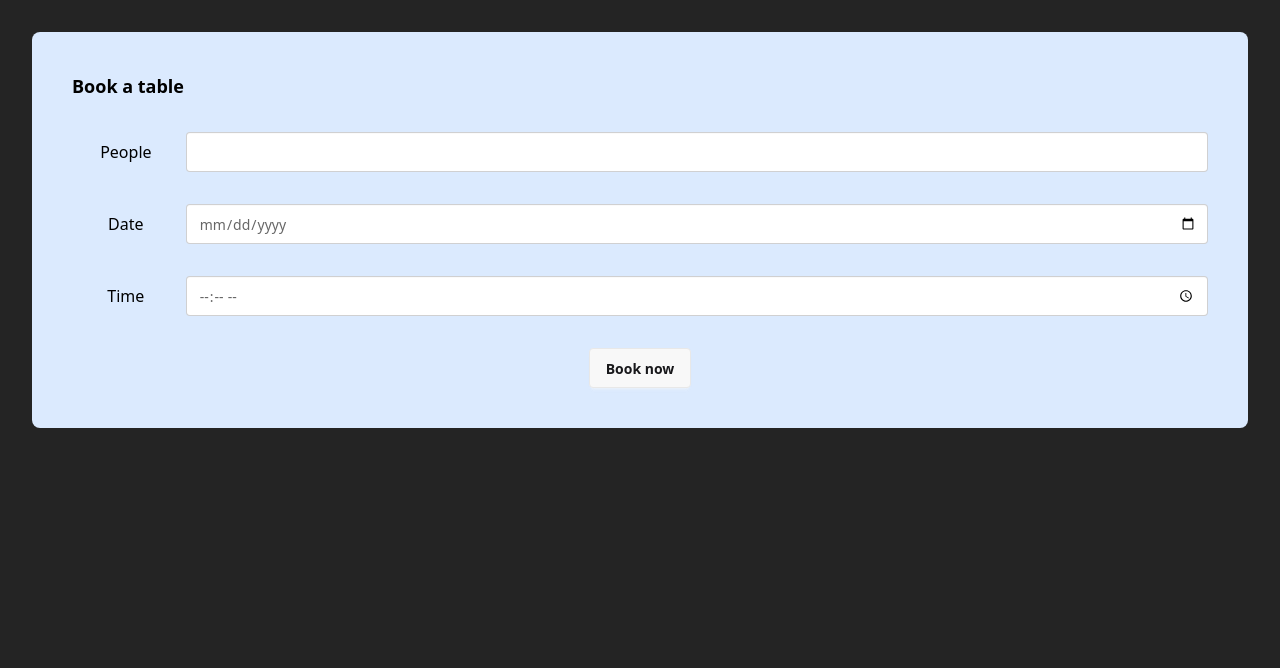
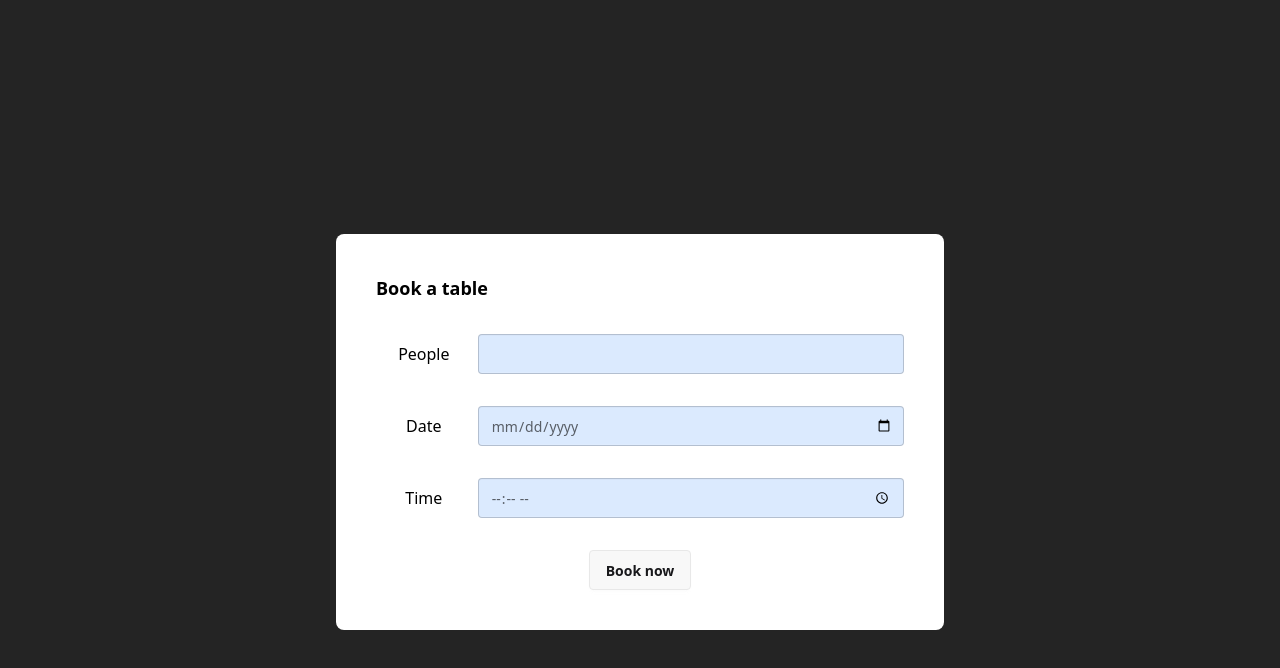
Before and after one commit to foobaroooo/restaurant-reservation, a React (Vite) app: page / in a window 1280 px wide. Both pictures are taken after a click on the button "Book a table". Shown: the top 668 px of the page. Built offline with nearby package versions, Linux system fonts and the light colour scheme.

Commit message:
Version 1 is nearly done
A lot of style updates. To center form on page, use CSS

flex justify-center items-center min-h-screen

```diff
--- a/src/App.tsx
+++ b/src/App.tsx
@@ -1,22 +1,26 @@
 import { FormEvent, useState } from 'react'
 import './App.css'
 import { Field, Fieldset, Input, Label, Legend, Button } from '@headlessui/react'
-import PeopleCountPicker from './assets/components/PeopleCountPicker'
-
-interface BookingInfo {
-  count: number | undefined
-}
+import PeopleCountPicker from './components/PeopleCountPicker'
+import BookingConfirmForm from './components/BookingConfirmForm'
+import { BookingInfoType } from './BookingInfoType';
 
 function App() {
   const [showBookingForm, setShowBookingForm] = useState(false)
   const [showPeopleCountPicker, setShowPeopleCountPicker] = useState(false)
-  const [bookingInfo, setBookingInfo] = useState<BookingInfo>({ count: undefined });
+  const [showBookingConfirmForm, setShowBookingConfirmForm] = useState(false)
+  const [bookingInfo, setBookingInfo] = useState<BookingInfoType>({
+    count: 0,
+    date: "",
+    time: ""
+  });
 
   const handleBook = (e: FormEvent) => {
     e.preventDefault();
 
     setShowBookingForm(true);
     setShowPeopleCountPicker(false)
+    setShowBookingConfirmForm(false);
   }
 
   const handleShowPeopleCountPicker = (e: FormEvent) => {
@@ -27,52 +31,79 @@ function App() {
 
   const handleChangePeopleCount = (count: number) => {
     setBookingInfo({
-      count: count
+      count: count,
+      date: bookingInfo.date,
+      time: bookingInfo.time
     })
 
     setShowPeopleCountPicker(false);
   }
 
+  const handleBookingFormSubmit = (e: FormEvent<HTMLFormElement>) => {
+    e.preventDefault();
+
+    const formData = new FormData(e.currentTarget);
+
+    setBookingInfo({
+      count: parseInt(formData.get("count") as string, 10) || 0,
+      date: formData.get("date") as string,
+      time: formData.get("time") as string
+    })
+
+    setShowBookingForm(false);
+    setShowBookingConfirmForm(true);
+  }
+
   return (
     <main>
-      { !showBookingForm &&
+      { (!showBookingForm && !showBookingConfirmForm) &&
         <Button className="btn" onClick={ handleBook }>Book a table</Button>
       }
 
+      { showBookingConfirmForm &&
+        <BookingConfirmForm bookingInfo={ bookingInfo } />
+      }
+
       { showBookingForm &&
-      <Fieldset className="space-y-8 bg-blue-100 rounded-lg p-10 w-full text-black">
+      <form onSubmit={ handleBookingFormSubmit } className="flex justify-center items-center min-h-screen">
+        <Fieldset className="space-y-8 bg-white rounded-lg p-10 w-1/2 text-black">
           <Legend className="text-lg font-bold text-left">Book a table</Legend>
           <Field>
             <Label className="label w-full">
               <span className="w-30 text-black">People</span>
-            <Input className="input w-full" id="count" name="count"
+              <Input className="input w-full bg-blue-100" id="count" name="count"
               readOnly
               onClick={ handleShowPeopleCountPicker }
-            value={ bookingInfo.count ?? "" }
+              value={ bookingInfo.count === 0 ? "" : bookingInfo.count }
             />
             </Label>
+
             { showPeopleCountPicker &&
               <div style={{ position: 'absolute', zIndex: 100 }}>
                 <PeopleCountPicker onChangePeopleCount={ handleChangePeopleCount } />
               </div>
             }
+
           </Field>
           <Field>
             <Label className="label w-full">
               <span className="w-30 text-black">Date</span>
-            <Input className="input w-full" type="date" id="date" name="date" />
+              <Input className="input w-full bg-blue-100" type="date" id="date" name="date" />
             </Label>
           </Field>
           <Field>
             <Label className="label w-full">
               <span className="w-30 text-black">Time</span>
-            <Input className="input w-full" id="time" name="time" type="time" />
+              <Input className="input w-full bg-blue-100" id="time" name="time" type="time" />
             </Label>
           </Field>
-        <Button className="btn">
+          <Field>
+            <Button className="btn" type="submit">
               Book now
             </Button>
+          </Field>
         </Fieldset>
+      </form>
       }
     </main>
   )
--- /dev/null
+++ b/src/BookingInfoType.tsx
@@ -0,0 +1,6 @@
+export type BookingInfoType =
+{
+  count: number,
+  date: string,
+  time: string
+}
--- /dev/null
+++ b/src/components/BookingConfirmForm.tsx
@@ -0,0 +1,35 @@
+import { Field, Fieldset, Input, Label, Legend, Button } from '@headlessui/react'
+import { BookingInfoType } from '../BookingInfoType'
+
+interface BookingConfirmFormProps {
+    bookingInfo: BookingInfoType
+}
+
+export default function BookingConfirmForm({ bookingInfo } : BookingConfirmFormProps ) {
+    const handleBookingConfirmSubmit = () => {
+    }
+
+    return (
+        <form onSubmit={ handleBookingConfirmSubmit } className="flex justify-center items-center min-h-screen">
+            <Fieldset className="space-y-8 bg-white rounded-lg p-10 w-1/2 text-black">
+                <Legend className="text-lg font-bold text-left">Contact details</Legend>
+                <div className="bg-blue-100 p-5 font-bold">
+                    You are making a reservation for {bookingInfo.count} persons, on {bookingInfo.date} at {bookingInfo.time}
+                </div>
+                <Field>
+                    <Label className="label w-full">Name</Label>
+                    <Input className="input w-full bg-white border-gray-300" type="text" id="name" name="name" />
+                </Field>
+                <Field>
+                    <Label className="label w-full">Phone</Label>
+                    <Input className="input w-full bg-white border-gray-300" id="phone" name="phone" type="text" />
+                </Field>
+                <Field className="text-left">
+                    <Button className="btn" type="submit">
+                        Confirm reservation
+                    </Button>
+                </Field>
+            </Fieldset>
+        </form>
+    )
+}
```
Also changed, not shown: src/components/PeopleCountPicker.tsx (renamed from src/assets/components/PeopleCountPicker.tsx). Lines whose indentation alone changed are shown as unchanged.
